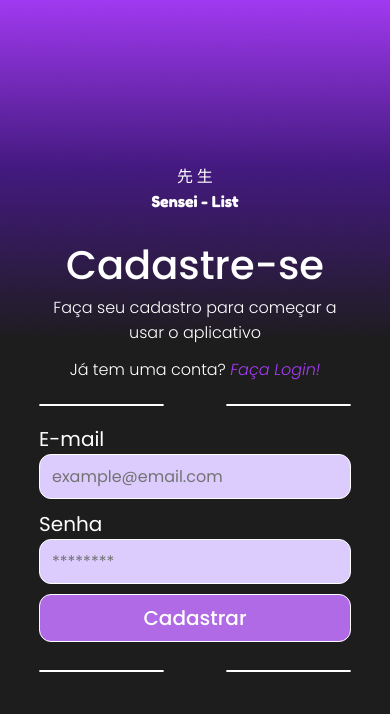
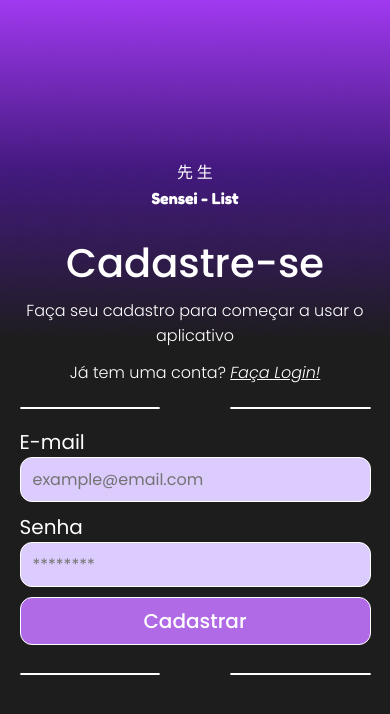
Before and after one commit to Chiqueto/SenseiList, a React Native app: screen /Register in a window 390 px wide. Shown: the top 714 px of the page. Built offline with nearby package versions, Linux system fonts and the light colour scheme.

Commit message:
fix: login and register

```diff
--- a/src/pages/Login/index.js
+++ b/src/pages/Login/index.js
@@ -50,12 +50,12 @@ const Login = () => {
       <Text style={s.title}>Login</Text>
 
       <Text style={s.subTitle}>Faça seu login para acessar o aplicativo</Text>
-      <Text style={s.subTitle}>
-        Não tem uma conta?{" "}
+      <View style={s.textButtonView}>
+        <Text style={s.subTitle}>Não tem uma conta? </Text>
         <TouchableOpacity onPress={handleRegister}>
           <Text style={s.textButton}>Cadastre-se!</Text>
         </TouchableOpacity>
-      </Text>
+      </View>
 
       <View style={s.lineView}>
         <View style={s.line} />
--- a/src/pages/Login/styles.js
+++ b/src/pages/Login/styles.js
@@ -1,5 +1,5 @@
 import { StyleSheet } from "react-native";
-import { fontFamily } from "../../styles/theme";
+import { colors, fontFamily } from "../../styles/theme";
 
 export const s = StyleSheet.create({
   container: {
@@ -20,12 +20,13 @@ export const s = StyleSheet.create({
     color: "#FFF",
     fontSize: 16,
     fontFamily: fontFamily.fredoka_bold,
-    marginBottom: 4,
+    marginBottom: 5,
   },
   title: {
     color: "#FFF",
     fontSize: 40,
     fontFamily: fontFamily.poppins_medium,
+    marginBottom: 5,
   },
   subTitle: {
     color: "#FFF",
@@ -51,11 +52,11 @@ export const s = StyleSheet.create({
     justifyContent: "space-between",
     alignItems: "center",
     marginVertical: 10,
-    width: "80%",
+    width: "90%",
     marginHorizontal: 20,
   },
   inputArea: {
-    width: "80%",
+    width: "90%",
     paddingVertical: 8,
     textAlign: "left",
   },
@@ -63,9 +64,15 @@ export const s = StyleSheet.create({
     marginBottom: 10,
   },
   textButton: {
-    color: "#A53BF5",
+    color: colors.white,
+    textDecorationLine: "underline",
     fontSize: 16,
     fontFamily: fontFamily.poppins_light_italic,
     textAlign: "center",
+    justifyContent: "center",
+    alignItems: "center",
+  },
+  textButtonView: {
+    flexDirection: "row",
   },
 });
--- a/src/pages/Register/index.js
+++ b/src/pages/Register/index.js
@@ -44,12 +44,12 @@ const Register = () => {
       <Text style={s.subTitle}>
         Faça seu cadastro para começar a usar o aplicativo
       </Text>
-      <Text style={s.subTitle}>
-        Já tem uma conta?{" "}
-        <TouchableOpacity onPress={handleLogin}>
+      <View style={s.textButtonView}>
+        <Text style={s.subTitle}>Já tem uma conta? </Text>
+        <TouchableOpacity onPress={handleRegister}>
           <Text style={s.textButton}>Faça Login!</Text>
         </TouchableOpacity>
-      </Text>
+      </View>
 
       <View style={s.lineView}>
         <View style={s.line} />
--- a/src/pages/Register/styles.js
+++ b/src/pages/Register/styles.js
@@ -1,5 +1,5 @@
 import { StyleSheet } from "react-native";
-import { fontFamily } from "../../styles/theme";
+import { colors, fontFamily } from "../../styles/theme";
 
 export const s = StyleSheet.create({
   container: {
@@ -20,22 +20,20 @@ export const s = StyleSheet.create({
     color: "#FFF",
     fontSize: 16,
     fontFamily: fontFamily.fredoka_bold,
-    marginBottom: 4,
+    marginBottom: 5,
   },
   title: {
     color: "#FFF",
     fontSize: 40,
     fontFamily: fontFamily.poppins_medium,
+    marginBottom: 5,
   },
   subTitle: {
     color: "#FFF",
     fontSize: 16,
-    textAlign: "center",
-    alignItems: "center",
-    justifyContent: "center",
-    width: "80%",
     fontFamily: fontFamily.poppins_light,
     marginBottom: 12,
+    textAlign: "center",
   },
   base: {
     color: "#FFF",
@@ -55,11 +53,11 @@ export const s = StyleSheet.create({
     justifyContent: "space-between",
     alignItems: "center",
     marginVertical: 10,
-    width: "80%",
+    width: "90%",
     marginHorizontal: 20,
   },
   inputArea: {
-    width: "80%",
+    width: "90%",
     paddingVertical: 8,
     textAlign: "left",
   },
@@ -67,9 +65,15 @@ export const s = StyleSheet.create({
     marginBottom: 10,
   },
   textButton: {
-    color: "#A53BF5",
+    color: colors.white,
+    textDecorationLine: "underline",
     fontSize: 16,
     fontFamily: fontFamily.poppins_light_italic,
     textAlign: "center",
+    justifyContent: "center",
+    alignItems: "center",
+  },
+  textButtonView: {
+    flexDirection: "row",
   },
 });
```
